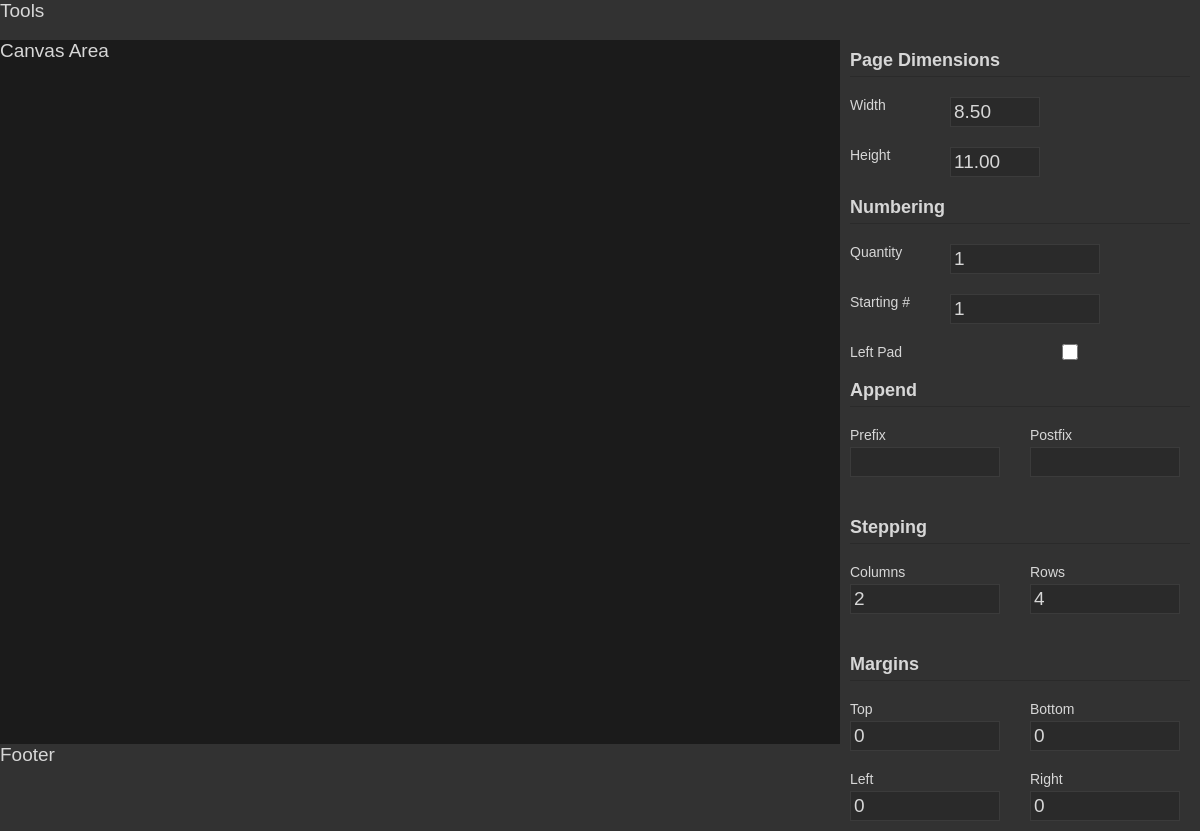
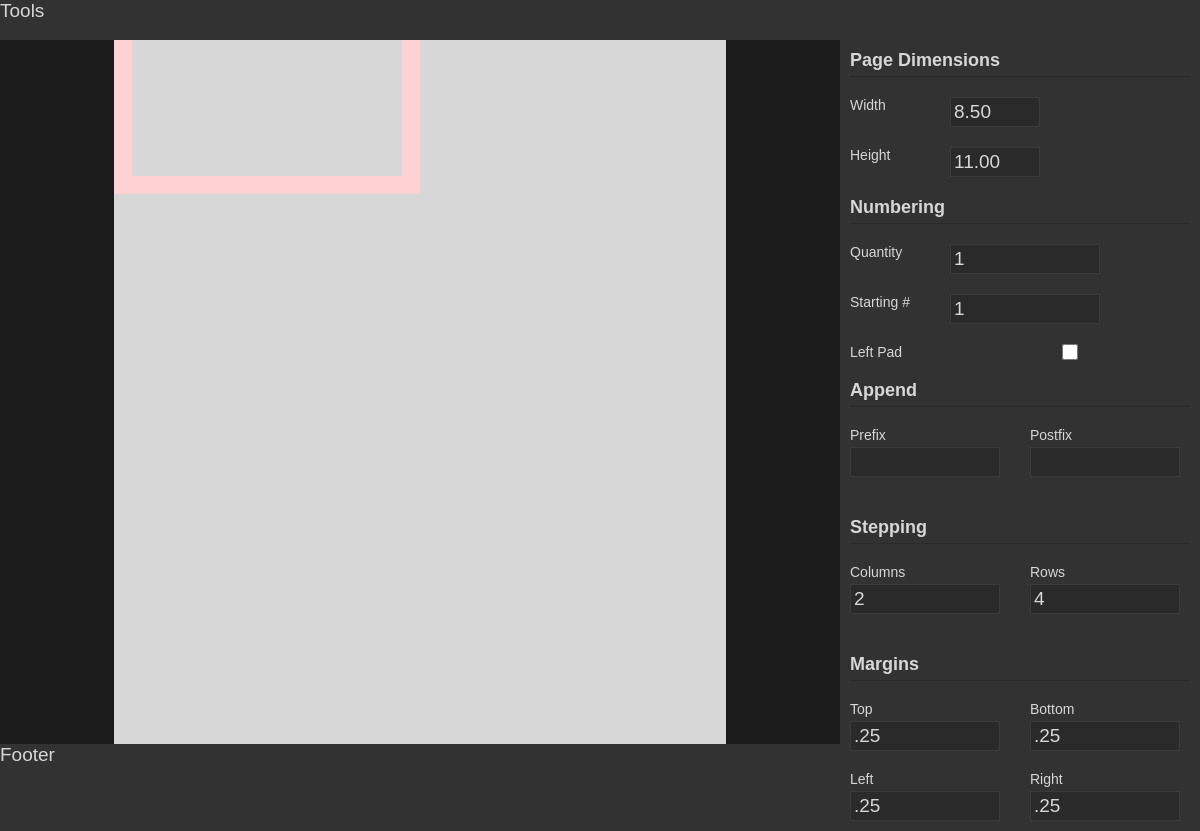
Before and after one commit to leografx/step, an Electron app: page index.html in a window 1200 px wide. Drawn offline with Linux system fonts and the light colour scheme; a web font is replaced by a local one.

Commit message:
margin calculation

```diff
--- a/index.html
+++ b/index.html
@@ -12,17 +12,24 @@
 
     <div class="main-container">
 
-        <div class="canvas-area">Canvas Area</div>
+        <div id="canvas-area" style="width: 100%; height: 100%;">
+            <div id="canvas-page">
+                <div id="page-margin-top">&nbsp;</div>
+                <div id="page-margin-left">&nbsp;</div>
+                <div id="page-margin-right">&nbsp;</div>
+                <div id="page-margin-bottom">&nbsp;</div>
+            </div>
+        </div>
 
         <div id="page-properties">
             <h6>Page Dimensions</h6>
             <div class="input-group">
                 <label for="width">Width</label>
-                <input type="number" name="width" max="19.00" min="8.50" step=".125" id="width" value="8.50">
+                <input type="number" name="width" max="19.00" min="1" step=".125" id="width" value="8.50">
             </div>
             <div class="input-group">
                 <label for="height">Height</label>
-                <input type="number" name="height" max="19.00" min="8.50" step=".125" id="height" value="11.00">
+                <input type="number" name="height" max="19.00" min="1" step=".125" id="height" value="11.00">
             </div>
 
             <h6>Numbering</h6>
@@ -56,11 +63,11 @@
             <div class="col-2">
                 <div>
                     <label for="columns">Columns</label>
-                    <input type="number" name="columns" id="columns" value="2">
+                    <input type="number" name="columns" min="1" id="columns" value="2">
                 </div>
                 <div>
                     <label for="rows">Rows</label>
-                    <input type="number" name="rows" id="rows" value="4">
+                    <input type="number" name="rows" min="1" id="rows" value="4">
                 </div>
             </div>
 
@@ -68,15 +75,15 @@
             <div class="col-2">
                 <div>
                     <label for="margin-top">Top</label>
-                    <input type="number" name="margin-top" min="0" max="19" step=".125" id="margin-top" value="0">
+                    <input type="number" name="margin-top" min="0" max="19" step=".125" id="margin-top" value=".25">
                     <label for="margin-left">Left</label>
-                    <input type="number" name="margin-left" min="0" max="19" step=".125" id="margin-left" value="0">
+                    <input type="number" name="margin-left" min="0" max="19" step=".125" id="margin-left" value=".25">
                 </div>
                 <div>
                     <label for="margin-bottom">Bottom</label>
-                    <input type="number" name="margin-bottom" min="0" max="19" step=".125" id="margin-bottom" value="0">
+                    <input type="number" name="margin-bottom" min="0" max="19" step=".125" id="margin-bottom" value=".25">
                     <label for="margin-right">Right</label>
-                    <input type="number" name="margin-right" min="0" max="19" step=".125" id="margin-right" value="0">
+                    <input type="number" name="margin-right" min="0" max="19" step=".125" id="margin-right" value=".25">
                 </div>
             </div>
         </div>
--- a/renderer.js
+++ b/renderer.js
@@ -1,32 +1,108 @@
-let pageProperties = document.querySelector('#page-properties');
+let pageProperties;
 let paddingAmount = 0;
-let doLeftPad = false;
+let leftPadIsChecked = false;
 
-// Page properties add event listener on change
-pageProperties.querySelectorAll('input').forEach(element => {
-    element.addEventListener('change', propertyChange);
-});
+function selectDOMPageProperties() {
+    pageProperties = document.querySelector('#page-properties');
+}
 
-function propertyChange(element) {
-    paddingAmount = autoLengthPadding();
+
+function applyListeners() {
+    selectDOMPageProperties();
+    document.querySelectorAll('#page-properties input').forEach(element => {
+        element.addEventListener('change', onPropertyChange);
+    });
+}
+
+
+function onPropertyChange(element) {
+
+    paddingAmount = calculateLeftPadAmount();
+    setCanvasPageSize();
+    updateMargins();
+
     if (element.target.id === 'left-pad') {
-        doLeftPad = element.target.checked;
+        leftPadIsChecked = element.target.checked;
     }
 
+    if (leftPadIsChecked) {
 
-    if (doLeftPad) {
-        console.log(doLeftPad)
     }
 }
 
-
-
-function autoLengthPadding() {
-    const start = parseInt(document.querySelector('#start').value);
-    const quantity = parseInt(document.querySelector('#quantity').value);
+function calculateLeftPadAmount() {
+    const start = getValueAsInt('#start');
+    const quantity = getValueAsInt('#quantity');
     return (start + quantity).toString().length;
 }
 
 function leftPad(value) {
     return (value.toString().length < paddingAmount) ? leftPad("0" + value) : value;
 }
+
+function getValueAsInt(selector) {
+    return parseInt(pageProperties.querySelector(selector).value);
+}
+
+function getValueAsFloat(selector) {
+    return parseFloat(pageProperties.querySelector(selector).value);
+}
+
+function setCanvasPageSize() {
+    const w = getValueAsFloat('#width') * 72;
+    const h = getValueAsFloat('#height') * 72;
+    document.querySelector('#canvas-area #canvas-page').style.width = w + 'px';
+    document.querySelector('#canvas-area #canvas-page').style.height = h + 'px';
+    calculateMargin(w, h);
+}
+
+function calculateMargin(pgW, pgH) {
+    const canvasArea = document.querySelector('div #canvas-area');
+    let w = parseFloat(canvasArea.offsetWidth);
+    let h = parseFloat(canvasArea.offsetHeight);
+    console.log('Area', w, h, pgW, pgH, canvasArea);
+    document.querySelector('#canvas-page').style.marginLeft = (w - pgW) / 2 + 'px';
+    document.querySelector('#canvas-page').style.marginTop = (h - pgH) / 2 + 'px';
+}
+
+function updateMargins() {
+    marginCalculate();
+}
+
+function marginCalculate() {
+    const columns = getValueAsInt('#columns');
+    const rows = getValueAsInt('#rows');
+    const pageWidth = getValueAsFloat('#width');
+    const pageHeight = getValueAsFloat('#height');
+
+    const marginTop = getValueAsFloat('#margin-top');
+    const pageMarginTop = document.querySelector('#page-margin-top');
+    pageMarginTop.style.height = (marginTop * 72) + 'px';
+    pageMarginTop.style.width = (pageWidth * 72) / columns + 'px';
+
+    const marginLeft = getValueAsFloat('#margin-left');
+    const pageMarginLeft = document.querySelector('#page-margin-left');
+    pageMarginLeft.style.width = (marginLeft * 72) + 'px';
+    pageMarginLeft.style.height = (pageHeight * 72) / rows + 'px';
+    pageMarginLeft.style.left = '0px;'
+
+    const marginBottom = getValueAsFloat('#margin-bottom');
+    const pageMarginBottom = document.querySelector('#page-margin-bottom');
+    pageMarginBottom.style.height = (marginBottom * 72) + 'px';
+    pageMarginBottom.style.width = (pageWidth * 72) / columns + 'px';
+    pageMarginBottom.style.bottom = (((pageHeight * rows) * 72) / rows) - ((pageHeight * 72) / rows) + 'px';
+
+    const marginRight = getValueAsFloat('#margin-right');
+    const pageMarginRight = document.querySelector('#page-margin-right');
+    pageMarginRight.style.width = (marginRight * 72) + 'px';
+    pageMarginRight.style.height = (pageHeight * 72) / rows + 'px';
+    pageMarginRight.style.right = ((pageWidth * 72) - ((pageWidth * 72) / columns)) + 'px';
+}
+
+window.onresize = function() {
+    setCanvasPageSize();
+}
+
+applyListeners();
+setCanvasPageSize();
+updateMargins();
--- a/style.css
+++ b/style.css
@@ -54,8 +54,11 @@ div {
     grid-auto-rows: 5vh;
 }
 
-.canvas-area {
+#canvas-area {
+    width: 100%;
+    height: 100%;
     background-color: #1B1B1B;
+    overflow: auto;
 }
 
 input {
@@ -118,3 +121,44 @@ div>h6 {
 .col-2 div input {
     width: 150px;
 }
+
+#canvas-area #canvas-page {
+    position: relative;
+    background: #d7d7d7;
+}
+
+#page-margin-left {
+    position: absolute;
+    left: 0px;
+    top: 0px;
+    width: 0px;
+    height: 100%;
+    background-color: #fed2d2;
+}
+
+#page-margin-right {
+    position: absolute;
+    right: 0px;
+    top: 0px;
+    width: 0px;
+    height: 100%;
+    background-color: #fed2d2;
+}
+
+#page-margin-top {
+    position: absolute;
+    top: 0px;
+    left: 0px;
+    width: 100%;
+    height: 0px;
+    background-color: #fed2d2;
+}
+
+#page-margin-bottom {
+    position: absolute;
+    bottom: 0px;
+    left: 0px;
+    width: 100%;
+    height: 0px;
+    background-color: #fed2d2;
+}
```
Also changed, not shown: package.json (indentation only).
